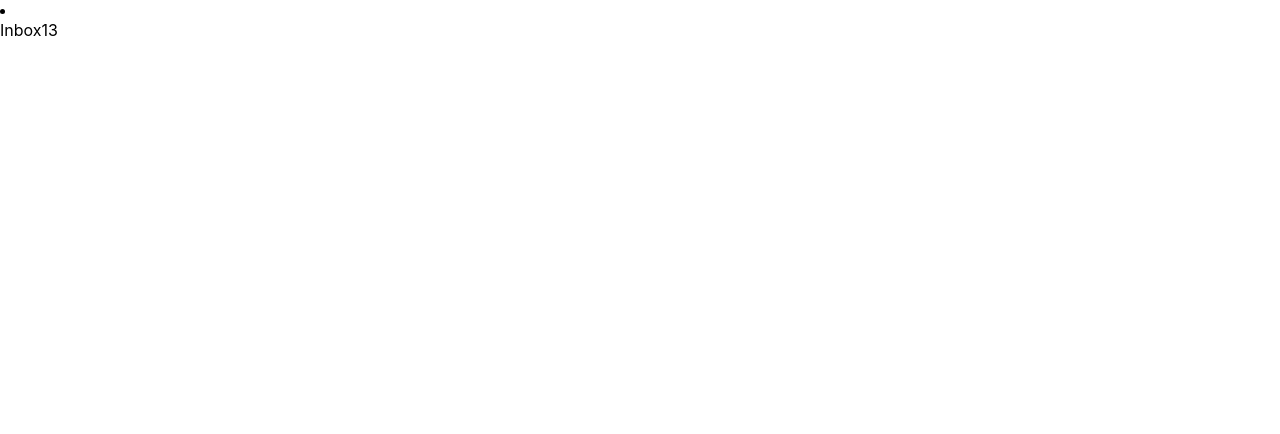
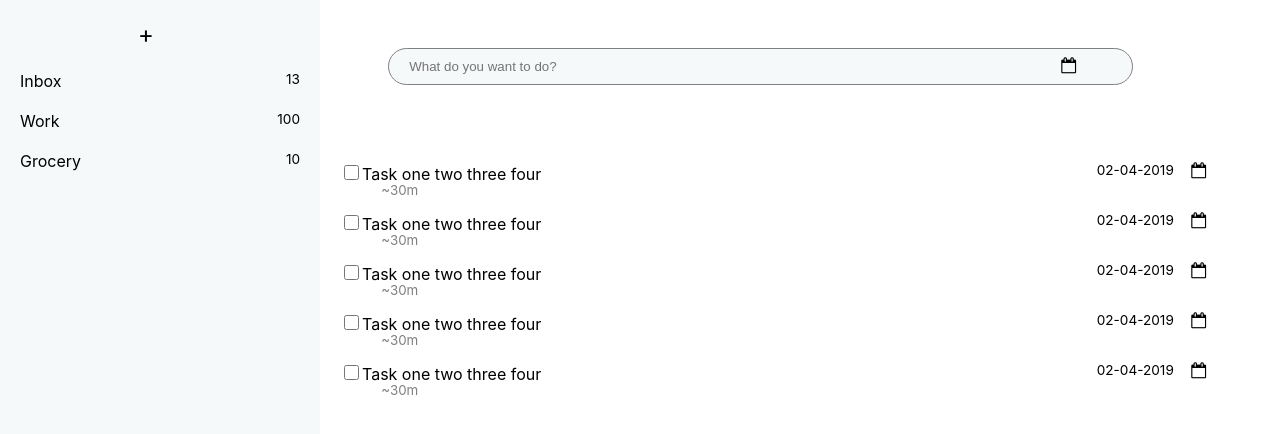
Before and after one commit to naqvijafar91/focus, a React (Create React App) app: page / in a window 1280 px wide. Shown: the top 434 px of the page. Built offline with nearby package versions, Linux system fonts and the light colour scheme.

Commit message:
React template ready

```diff
--- a/package.json
+++ b/package.json
@@ -5,6 +5,7 @@
   "dependencies": {
     "react": "^16.8.3",
     "react-dom": "^16.8.3",
+    "react-helmet": "^5.2.0",
     "react-router-dom": "^4.3.1",
     "react-scripts": "2.1.5"
   },
--- a/src/App.css
+++ b/src/App.css
@@ -1,17 +1,4 @@
-
-
-html, body {
-  height: 100%;
-  margin: 0px;
-}
-
 #container {
   height: 100%;
   position: relative;
 }
-#folders {
-  height: 100%;
-  position:absolute;
-  width: 25%;
-  background:#f6f9f9;
-}
--- a/src/App.js
+++ b/src/App.js
@@ -3,14 +3,16 @@ import logo from './logo.svg';
 import './App.css';
 import { BrowserRouter as Router, Route, Redirect } from "react-router-dom";
 import FolderItem from './folders/folderItem';
+import Folders from './folders/folders';
+import Tasks from './tasks/tasks';
 
 class App extends Component {
   render() {
     return (
       <div id="container">
 
-      <FolderItem/>
-
+      <Folders/>
+      <Tasks/>
       </div>
 
   );
--- /dev/null
+++ b/src/folders/folders.css
@@ -0,0 +1,47 @@
+#folders {
+    height: 100%;
+    position:absolute;
+    width: 25%;
+    background:#f6f9f9;
+  }
+
+  #add-folder {
+    margin-left: 40%;
+    position: relative;
+    top: 20px;
+    font-size: 1.5em;
+    padding-right: 10px;
+    padding-left: 10px;
+
+}
+
+#add-folder:hover {
+    background:#e0ebeb;
+    cursor: pointer;
+}
+
+ul {
+    display: block;
+    list-style-type: none;
+    margin-top: 2em;
+    margin-bottom: 1 em;
+    margin-left: 0;
+    margin-right: 0;
+    padding-left: 10px;
+
+}
+
+li {
+padding : 10px;
+}
+
+li:hover {
+background:#f0f5f5;
+cursor: pointer;
+}
+
+.remaining-tasks {
+    float: right;
+    padding-right: 10px;
+    font-size: 0.85em;
+}
--- /dev/null
+++ b/src/folders/folders.js
@@ -0,0 +1,34 @@
+import React, { Component } from 'react';
+import './folders.css';
+class Folders extends Component {
+
+    render() {
+        return (
+        <div id="folders">
+            <span id="add-folder">+</span>
+            <ul>
+                <li>
+                    <div>
+                        <span>Inbox</span>
+                        <span class="remaining-tasks">13</span>
+                    </div>
+                </li>
+                <li>
+                    <div>
+                        <span>Work</span>
+                        <span class="remaining-tasks">100</span>
+                    </div>
+                </li>
+                <li>
+                    <div>
+                        <span>Grocery</span>
+                        <span class="remaining-tasks">10</span>
+                    </div>
+                </li>
+            </ul>
+        </div>
+        );
+    }
+}
+
+export default Folders;
--- a/src/index.css
+++ b/src/index.css
@@ -12,3 +12,12 @@ code {
   font-family: source-code-pro, Menlo, Monaco, Consolas, "Courier New",
     monospace;
 }
+
+html, body {
+  height: 100%;
+  margin: 0px;
+}
+
+#root {
+  height: 100%;
+}
--- /dev/null
+++ b/src/tasks/tasks.css
@@ -0,0 +1,81 @@
+#main {
+    position:absolute;
+    left: 25%;
+    width: 70%;
+    height: 100%;
+}
+
+#pusher {
+    height: 15%;
+    text-align: center;
+}
+
+#pusher-form {
+    align-self: center;
+    position: relative;
+    top:40%;
+    /* width: 70%; */
+}
+
+.pusher-input {
+    width:80%;
+    border-radius: 20px;
+    padding:6px;
+    border: solid;
+    border-width: 0.5px;
+    border-color: gray;
+    padding-top: 10px;
+    padding-bottom: 10px;
+    padding-left: 20px;
+    background: #f6f9f9;
+}
+
+.pusher-input:focus {
+    outline:none;
+}
+
+#lists {
+    height: 85%;
+}
+
+
+.due-date {
+    position: relative;
+    right: 8%;
+}
+
+.due-date:hover {
+    cursor: pointer;
+
+}
+
+input[type="checkbox"]{
+    width: 15px; /*Desired width*/
+    height: 15px; /*Desired height*/
+}
+
+input[type="checkbox"]:hover{
+    cursor: pointer;
+}
+
+.due-date-inside-todo {
+float: right;
+}
+
+.due-date-text {
+    float: right;
+    margin-right: 2%;
+    font-size: 0.85em;
+}
+
+.time-left-for-task {
+        position: relative;
+        top: 15px;
+        left: -160px;
+        font-size: smaller;
+        color: gray;
+}
+
+#lists ul li {
+    height: 30px;
+}
--- /dev/null
+++ b/src/tasks/tasks.js
@@ -0,0 +1,75 @@
+import React, { Component } from 'react';
+import './tasks.css';
+import {Helmet} from "react-helmet";
+
+class Tasks extends Component {
+    render() {
+        return (
+            <div id="main">
+            <Helmet>
+                <link rel="stylesheet" href="https://cdnjs.cloudflare.com/ajax/libs/font-awesome/4.7.0/css/font-awesome.min.css"/>
+            </Helmet>
+                <div id="pusher">
+                    <form id="pusher-form">
+                        <input class="pusher-input" placeholder="What do you want to do?" type="text" name="lname" />
+                        <i class="due-date fa fa-calendar-o"></i>
+                        <br />
+                    </form>
+                </div>
+                <div id="lists">
+                    <ul>
+                        <li>
+                            <div>
+                                <input type="checkbox" name="vehicle" value="Bike" />
+                                <span class="todos">Task one two three four</span>
+                                <i class="due-date-inside-todo fa fa-calendar-o"></i>
+                                <span class="due-date-text">02-04-2019</span>
+                                <span class="time-left-for-task">~30m</span>
+                            </div>
+                        </li>
+                        <li>
+                            <div>
+                                <input type="checkbox" name="vehicle" value="Bike" />
+                                <span class="todos">Task one two three four</span>
+                                <i class="due-date-inside-todo fa fa-calendar-o"></i>
+                                <span class="due-date-text">02-04-2019</span>
+                                <span class="time-left-for-task">~30m</span>
+                            </div>
+                        </li>
+                        <li>
+                            <div>
+                                <input type="checkbox" name="vehicle" value="Bike" />
+                                <span class="todos">Task one two three four</span>
+                                <i class="due-date-inside-todo fa fa-calendar-o"></i>
+                                <span class="due-date-text">02-04-2019</span>
+                                <span class="time-left-for-task">~30m</span>
+                            </div>
+                        </li>
+                        <li>
+                            <div>
+                                <input type="checkbox" name="vehicle" value="Bike" />
+                                <span class="todos">Task one two three four</span>
+                                <i class="due-date-inside-todo fa fa-calendar-o"></i>
+                                <span class="due-date-text">02-04-2019</span>
+                                <span class="time-left-for-task">~30m</span>
+                            </div>
+                        </li>
+                        <li>
+                            <div>
+                                <input type="checkbox" name="vehicle" value="Bike" />
+                                <span class="todos">Task one two three four</span>
+                                <i class="due-date-inside-todo fa fa-calendar-o"></i>
+                                <span class="due-date-text">02-04-2019</span>
+                                <span class="time-left-for-task">~30m</span>
+                            </div>
+                        </li>
+
+
+                    </ul>
+                </div>
+            </div>
+        );
+    }
+}
+
+export default Tasks;
```
Also changed, not shown: 1 other file (tests, documents, lock files or other folders).
